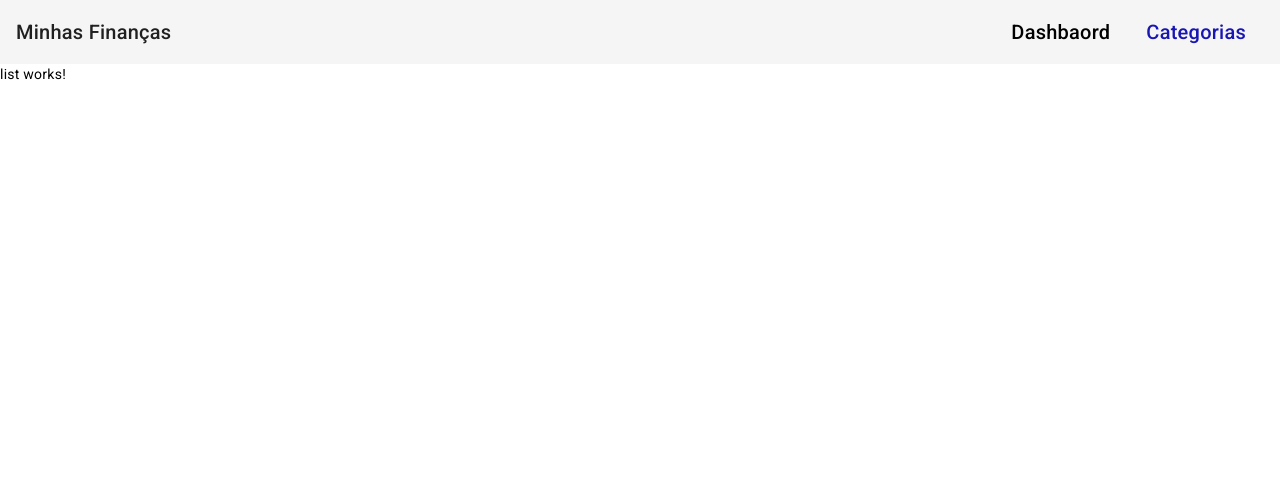
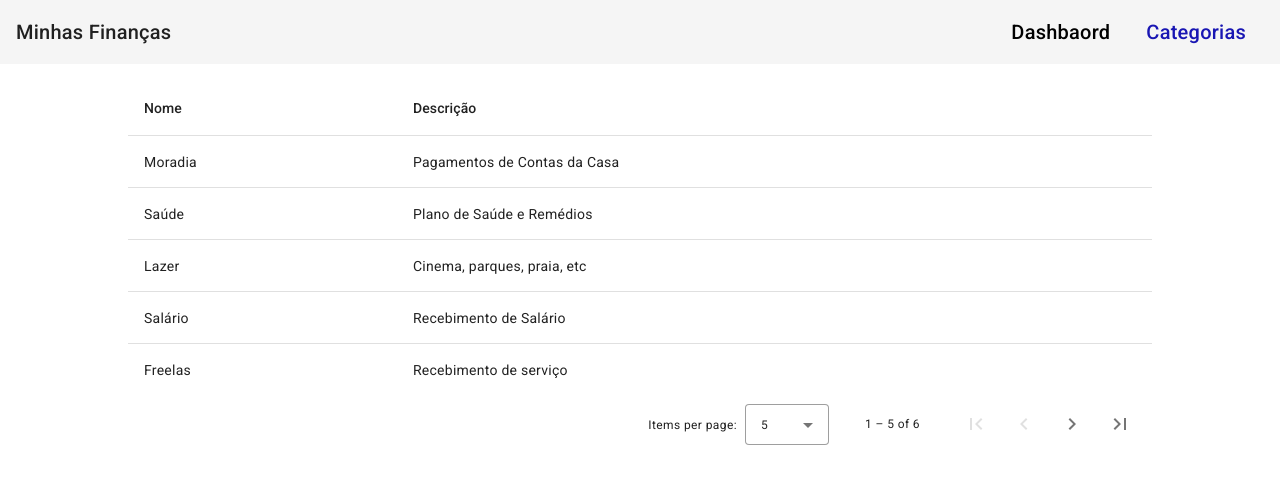
Before and after one commit to Rodrigopca42/minhas-fianancas, an Angular app: page /categorias in a window 1280 px wide. Shown: the top 484 px of the page. Built offline with nearby package versions, Linux system fonts and the light colour scheme; data requests are answered from the project's data file.

Commit message:
criação de categoriaService e criação do componente lista

```diff
--- a/src/app/features/categorias/categorias.module.ts
+++ b/src/app/features/categorias/categorias.module.ts
@@ -4,6 +4,7 @@ import { CommonModule } from '@angular/common';
 import { CategoriasRoutingModule } from './categorias-routing.module';
 import { ListComponent } from './components/list/list.component';
 import { FormularioComponent } from './components/formulario/formulario.component';
+import { MaterialModule } from 'src/app/shared/material/material.module';
 
 
 @NgModule({
@@ -13,7 +14,8 @@ import { FormularioComponent } from './components/formulario/formulario.componen
   ],
   imports: [
     CommonModule,
-    CategoriasRoutingModule
+    CategoriasRoutingModule,
+    MaterialModule
   ]
 })
 export class CategoriasModule { }
--- a/src/app/features/categorias/components/list/list.component.css
+++ b/src/app/features/categorias/components/list/list.component.css
@@ -0,0 +1,9 @@
+table {
+  width: 100%;
+}
+
+.container{
+width: 80%;
+margin: 1rem auto;
+margin-top: 1rem;
+}
--- a/src/app/features/categorias/components/list/list.component.html
+++ b/src/app/features/categorias/components/list/list.component.html
@@ -1 +1,24 @@
-<p>list works!</p>
+<div class="container">
+  <table class="flex" mat-table [dataSource]="dataSource">
+
+    <!-- Nome Column -->
+    <ng-container matColumnDef="nome">
+      <th mat-header-cell *matHeaderCellDef> Nome </th>
+      <td mat-cell *matCellDef="let element"> {{element.nome}} </td>
+    </ng-container>
+
+    <!-- Descrição Column -->
+    <ng-container matColumnDef="descricao">
+      <th mat-header-cell *matHeaderCellDef> Descrição </th>
+      <td mat-cell *matCellDef="let element"> {{element.descricao}} </td>
+    </ng-container>
+
+    <tr mat-header-row *matHeaderRowDef="displayedColumns"></tr>
+    <tr mat-row *matRowDef="let row; columns: displayedColumns;"></tr>
+  </table>
+
+  <mat-paginator [pageSizeOptions]="[5, 10, 15, 20]"
+                 showFirstLastButtons
+                 aria-label="Select page of periodic elements">
+  </mat-paginator>
+</div>
--- a/src/app/features/categorias/components/list/list.component.ts
+++ b/src/app/features/categorias/components/list/list.component.ts
@@ -1,10 +1,44 @@
-import { Component } from '@angular/core';
+import { Component, ViewChild, AfterViewInit, OnInit} from '@angular/core';
+import { MatPaginator } from '@angular/material/paginator';
+import { MatTableDataSource } from '@angular/material/table';
+import { CategoriaService } from '../../service/categoria.service';
+
+export interface Categoria {
+  nome: string;
+  descricao: string;
+  id: number;
+}
+
+
 
 @Component({
   selector: 'app-list',
   templateUrl: './list.component.html',
   styleUrls: ['./list.component.css']
 })
-export class ListComponent {
+export class ListComponent implements AfterViewInit, OnInit{
+
+  displayedColumns: string[] = ['nome', 'descricao'];
+  dataSource = new MatTableDataSource<Categoria>();
+  categorias: Categoria[] = [];
+
+
+  @ViewChild(MatPaginator) paginator!: MatPaginator;
+
+
+  constructor(private categoriaService: CategoriaService){
+
+  }
+  ngOnInit(): void {
+    this.categoriaService.getCategorias()
+    .subscribe((categorias: Categoria[])=>{
+      this.categorias = categorias;
+      this.dataSource.data = this.categorias;
+    });
+  }
+
+  ngAfterViewInit() {
+    this.dataSource.paginator = this.paginator;
+  }
 
 }
--- /dev/null
+++ b/src/app/features/categorias/service/categoria.service.ts
@@ -0,0 +1,20 @@
+import { Injectable, Injector } from '@angular/core';
+import { Observable } from 'rxjs';
+import { HttpBaseService } from 'src/app/shared/base/http-base.service';
+
+@Injectable({
+  providedIn: 'root'
+})
+export class CategoriaService extends HttpBaseService{
+
+  private endpoint ='categorias';
+
+  constructor(protected override readonly injector: Injector) {
+    super(injector);
+   }
+
+   getCategorias(): Observable<any>{
+    return this.httpGet(this.endpoint)
+   }
+
+}
```
Also changed, not shown: 1 other file (tests, documents, lock files or other folders).
